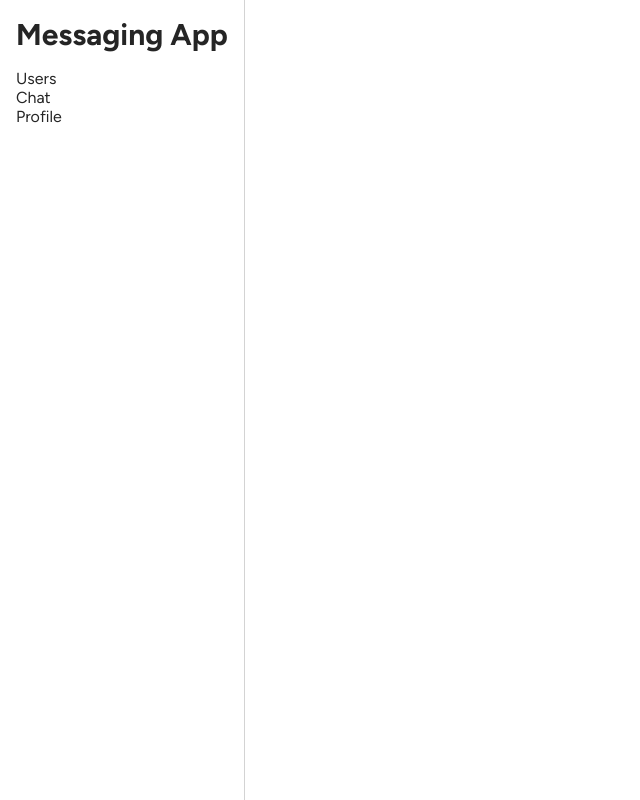
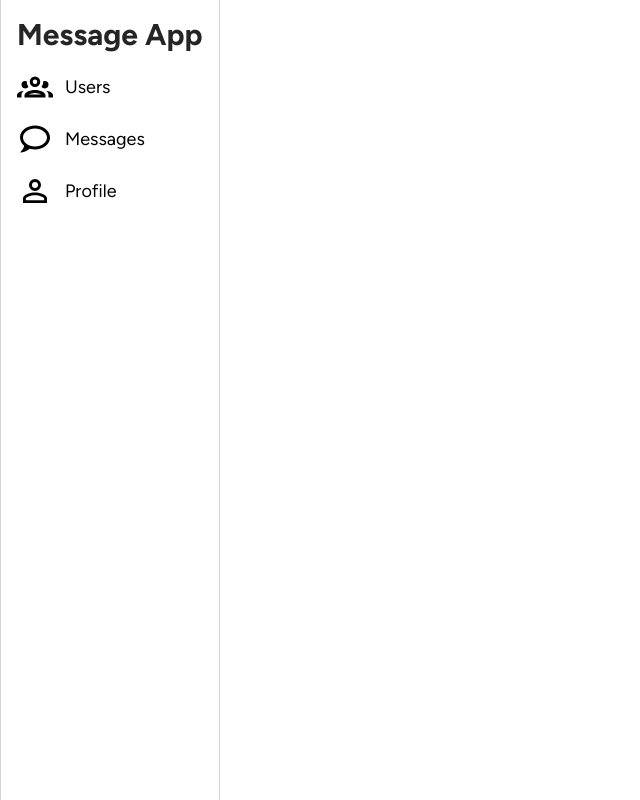
Before and after one commit to cjxo/messaging-app-client, a React (Vite) app: page /users/1 in a window 1280 px wide. Shown: the whole page, without its empty margins (0-640 px from the left). Built offline with nearby package versions, Linux system fonts and the light colour scheme.

Commit message:
Updated Sidebar UI

```diff
--- a/package.json
+++ b/package.json
@@ -11,6 +11,7 @@
     "test": "vitest"
   },
   "dependencies": {
+    "@mdi/js": "^7.4.47",
     "@mdi/light-js": "^0.2.63",
     "@mdi/react": "^1.6.1",
     "prop-types": "^15.8.1",
--- a/src/App.css
+++ b/src/App.css
@@ -95,12 +95,23 @@ main.main-app {
 
 .side-bar {
   border-right: 1px solid lightgray;
+  border-left: 1px solid lightgray;
   display: flex;
   flex-direction: column;
   padding: 16px;
 
+  ul {
+    display: flex;
+    flex-direction: column;
+    gap: 16px;
+  }
+
   a {
     color: var(--main-text-colour0);
+    display: flex;
+    gap: 12px;
+    align-items: center;
+    font-size: 18px;
   }
 }
 
@@ -116,7 +127,7 @@ main.main-app {
 
 .all-user-list {
   display: grid;
-  grid-template-columns: repeat(auto-fill, minmax(300px, 1fr));
+  grid-template-columns: repeat(auto-fill, minmax(364px, 1fr));
   gap: 12px;
 
   > li {
@@ -133,6 +144,7 @@ main.main-app {
     > h3 {
       font-weight: 500;
       font-size: 24px;
+      margin-bottom: 8px;
     }
 
     > div {
@@ -141,21 +153,29 @@ main.main-app {
     }
 
     .prof-options {
-      border: none;
+      border: 1px solid transparent;
       padding: 8px;
       border-radius: 4px;
-      box-shadow: rgba(0, 0, 0, 0.5) 0px 1px 3px;
       color: var(--main-colour1);
       text-align: center;
       background-color: white;
       font-size: 14px;
+    }
 
+    .prof-options.disabled {
+      background-color: #EEEEEE;
+      color: #AAAAAA;
+      border: 1px solid #AAAAAA;
+    }
+
+    .prof-options:not(.disabled) {
+      box-shadow: rgba(0, 0, 0, 0.5) 0px 1px 3px;
       transition-property: box-shadow color;
       transition-duration: 100ms;
       transition-timing-function: ease;
     }
 
-    .prof-options:hover {
+    .prof-options:not(.disabled):hover {
       box-shadow: rgba(0, 0, 0, 0.32) 0px 1px 7px;
     }
 
@@ -275,11 +295,17 @@ main.main-app {
       flex-direction: column;
 
       .message-exchange {
-        > .who {
+        .user-detail {
+          display: flex;
+          align-items: center;
+          gap: 8px;
+        }
+
+        .who {
           font-weight: 500;
         }
 
-        > .msg {
+        .msg {
           background-color: #EEEEEE;
           width: fit-content;
           padding: 16px;
@@ -291,18 +317,23 @@ main.main-app {
       .message-exchange.right {
         margin-left: auto;
 
-        > .who {
+        .who {
+          margin-left: auto;
           text-align: right;
         }
 
-        > .msg {
+        .msg {
           margin-right: 32px;
           border-top-right-radius: 0px;
+        }
+
+        > .user-detail {
+          margin-left: auto;
         }
       }
 
       .message-exchange.left {
-        > .msg {
+        .msg {
           margin-left: 32px;
           border-top-left-radius: 0px;
         }
@@ -318,6 +349,7 @@ main.main-app {
       align-items: end;
 
       > textarea {
+        font-size: 16px;
         resize: none;
         flex-grow: 1;
         border-radius: 8px;
@@ -325,9 +357,21 @@ main.main-app {
       }
 
       > button {
+        transition-property: background-color box-shadow;
+        transition-duration: 100ms;
+        transition-timing-function: ease;
         padding: 8px 16px;
         border-radius: 8px;
         border: 1px solid transparent;
+        font-size: 16px;
+        background-color: #2e355a;
+        color: #e5e9ff;
+      }
+
+      > button:hover {
+        color: #2e355a;
+        background-color: white;
+        border: 1px solid #2e355a;
       }
     }
   }
--- a/src/routes/app.jsx
+++ b/src/routes/app.jsx
@@ -1,27 +1,74 @@
-import { Link, Outlet } from "react-router-dom";
+import { Link, Outlet, useLocation } from "react-router-dom";
+import { useState } from "react";
+import {
+  mdiAccountGroupOutline,
+  mdiAccountGroup,
+  mdiChatOutline,
+  mdiChat,
+  mdiAccount,
+  mdiAccountOutline,
+  mdiLogout,
+} from '@mdi/js';
+import Icon from '@mdi/react';
+
+const SidebarLi = ({ mdi, mdiO, title, to, selected }) => {
+  const [hover, setHover] = useState(false);
+  const colour = selected || hover ? "#445ad1" : "black";
+  return (
+    <li>
+      <Link
+        to={to}
+        onMouseEnter={() => setHover(true)}
+        onMouseLeave={() => setHover(false)}
+      >
+        <Icon
+          path={selected || hover ? mdi : mdiO}
+          title={title}
+          size={1.5}
+          color={colour}
+        />
+        <p style={{color: colour }}>{title}</p>
+      </Link>
+    </li>
+  );
+};
 
 const App = () => {
+  const location = useLocation();
+  let path;
+  const slashIdx = location.pathname.substring(1, location.pathname.length).indexOf("/");
+  if (slashIdx === -1) {
+    path = location.pathname;
+  } else {
+    location.pathname.substring(0, path + 1);
+  }
   return (
     <div className="app">
       <main className="main-app">
         <section className="side-bar">
-          <h1 className="section-title">Messaging App</h1>
+          <h1 className="section-title">Message App</h1>
           <ul>
-            <li>
-              <Link to="/users">
-                Users
-              </Link>
-            </li>
-            <li>
-              <Link to="/messages">
-                Chat
-              </Link>
-            </li>
-            <li>
-              <Link to="/profile">
-                Profile
-              </Link>
-            </li>
+            <SidebarLi
+              mdi={mdiAccountGroup}
+              mdiO={mdiAccountGroupOutline}
+              title={"Users"}
+              to={"/users"}
+              selected={location.pathname === "/users"}
+            />
+            <SidebarLi
+              mdi={mdiChat}
+              mdiO={mdiChatOutline}
+              title={"Messages"}
+              to={"/messages"}
+              selected={location.pathname === "/messages"}
+            />
+            <SidebarLi
+              mdi={mdiAccount}
+              mdiO={mdiAccountOutline}
+              title={"Profile"}
+              to={"/profile"}
+              selected={location.pathname === "/profile"}
+            />
           </ul>
         </section>
         <section className="main-display">
--- a/src/routes/message.jsx
+++ b/src/routes/message.jsx
@@ -5,7 +5,7 @@ import { mdilAccount } from '@mdi/light-js';
 const MessageLi = ({ name, message, selected, setSelected }) => {
   const [hover, setHover] = useState(false);
 
-  const truncLength = Math.min(40, message.length);
+  const truncLength = Math.min(30, message.length);
   const trunced = truncLength < message.length;
   const truncated = message.substring(0, truncLength);
   return (
@@ -98,19 +98,47 @@ const Message = () => {
 
         <section className="chat-box">
           <div className="exchanges">
+            {
+              messagedUsers.length ? (
+                messagedUsers[selectedIdx].messages.map((msg, idx) => (
+                  (msg.who === "from") ? (
                     <div className="message-exchange left">
+                      <div className="user-detail">
+                        <div className="profile-pic">
+                          <Icon
+                            path={mdilAccount}
+                            title="User Profile"
+                            size={1.5}
+                          />
+                        </div>
                         <p className="who">{messagedUsers.length ? messagedUsers[selectedIdx].firstName + " " + messagedUsers[selectedIdx].lastName : null}</p>
-              <p className="msg">ALKNSNAKNASANSkj</p>
                       </div>
-
+                      <p className="msg">{msg.msg}</p>
+                    </div>
+                  ) : (
                     <div className="message-exchange right">
+                      <div className="user-detail">
                         <p className="who">You</p>
-              <p className="msg">ALKNSNAKNASANSkj</p>
+                        <div className="profile-pic">
+                          <Icon
+                            path={mdilAccount}
+                            title="User Profile"
+                            size={1.5}
+                          />
                         </div>
+                      </div>
+                      <p className="msg">{msg.msg}</p>
+                    </div>
+                  )
+                ))
+              ) : (
+                null
+              )
+            }
           </div>
 
           <form>
-            <textarea rows="6"></textarea>
+            <textarea rows="4"></textarea>
             <button>Send</button>
           </form>
         </section>
--- a/src/routes/user.jsx
+++ b/src/routes/user.jsx
@@ -22,7 +22,7 @@ const UserLiCard = ({ username, userId, alreadyAdded, onAdd }) => {
           <Link className="prof-options" to={`/users/${userId}`}>View Profile</Link>
           {
             alreadyAdded ? (
-              <button className="" disabled aria-disabled="true">
+              <button className="prof-options disabled" disabled aria-disabled="true">
                 Already Added
               </button>
             ) : (
```
Also changed, not shown: 2 other files (tests, documents, lock files or other folders). Lines whose indentation alone changed are shown as unchanged.
